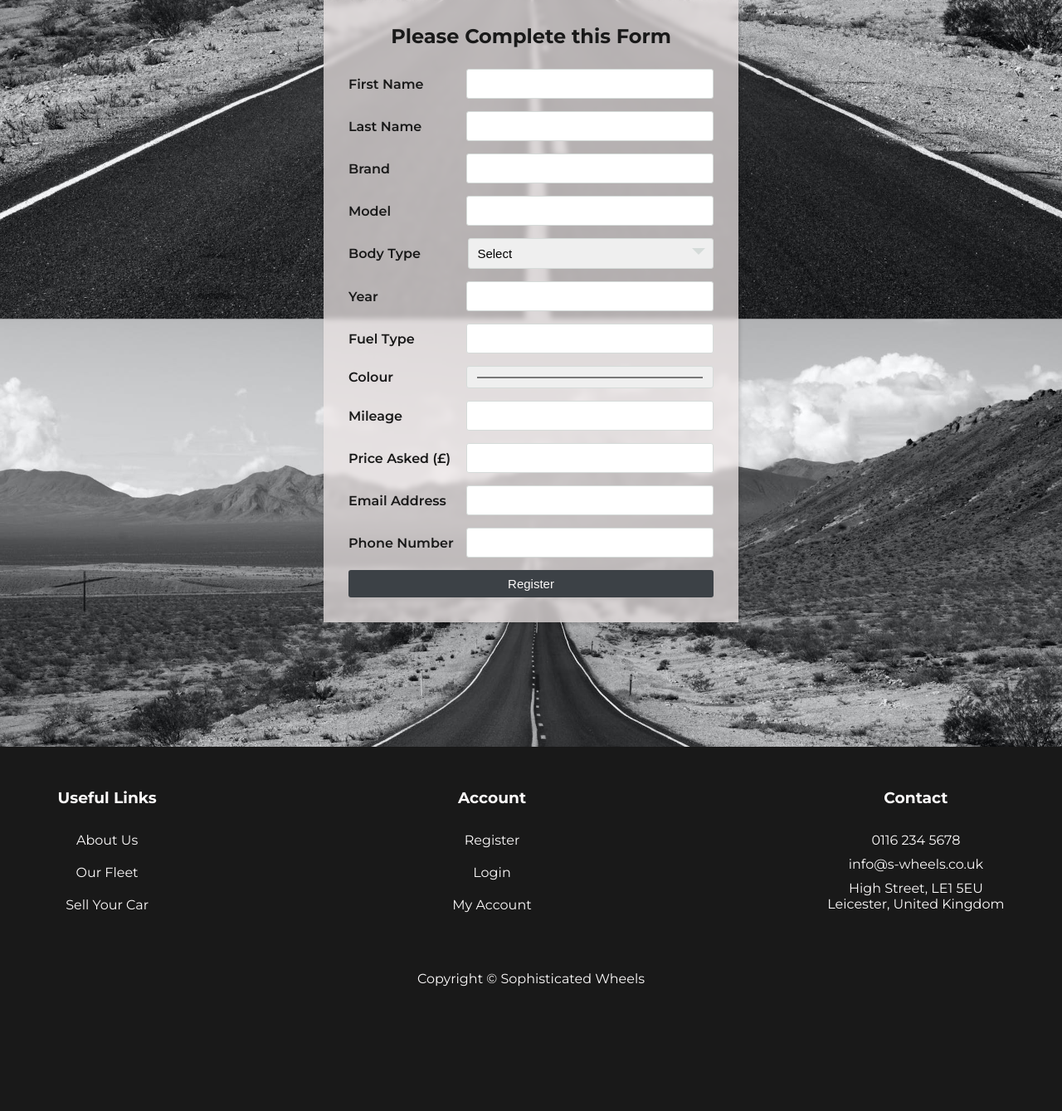
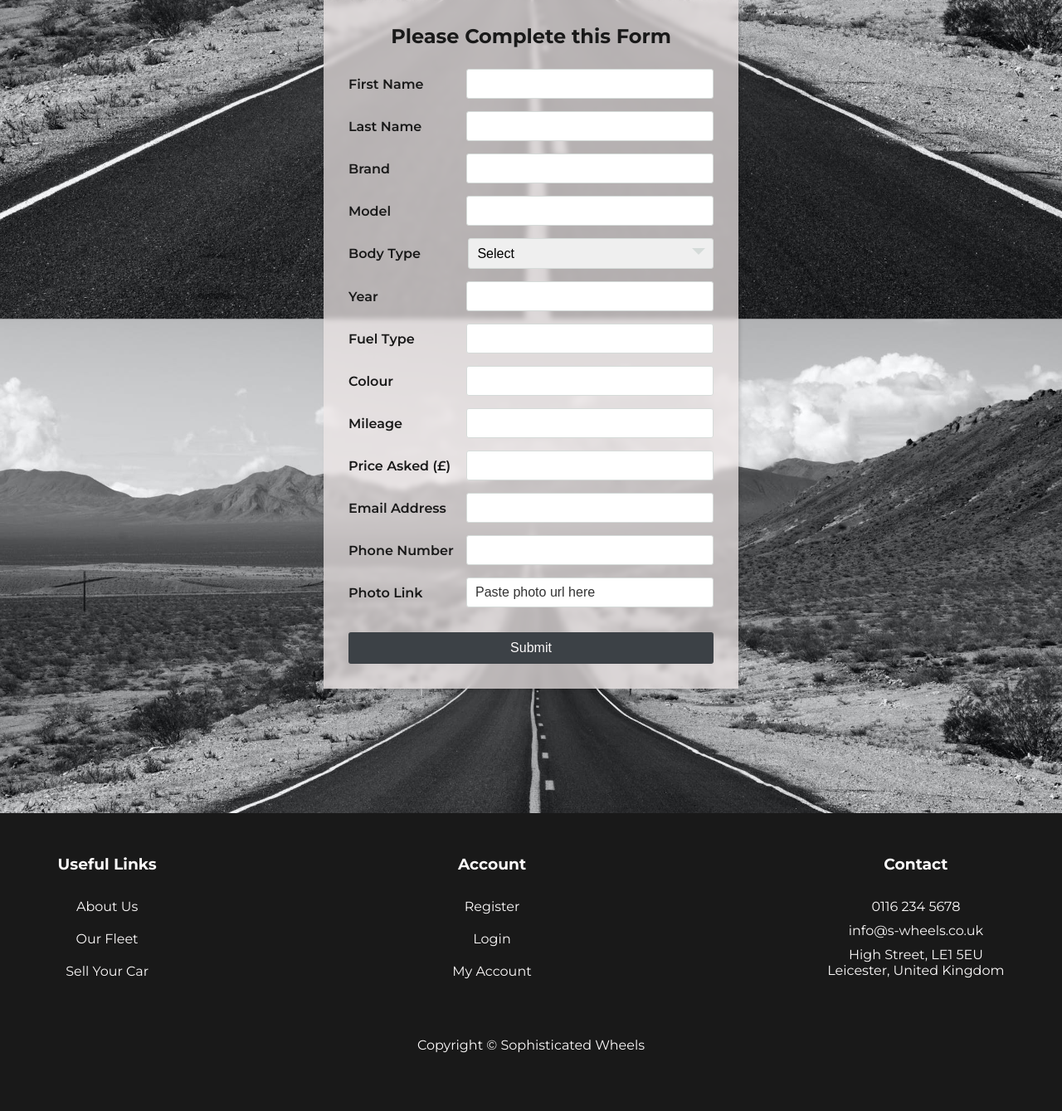
Before and after one commit to Mark-Assessment/r-troaca-sophisticated-wheels-m3-2, a Flask app: page /sell_car in a window 1280 px wide. Shown: the part 469-1808 px from the top of the page at 83% size. Before the commit the page ends 1658 px from the top, so only its background shows below. Run offline with Flask 3, Linux system fonts and the light colour scheme; the visitor is signed in with stand-in values (Sample User, id 1); some libraries are stand-ins or nearby versions.

Commit message:
Add sell_car route to app.py

```diff
--- a/app.py
+++ b/app.py
@@ -90,8 +90,33 @@ def our_fleet():
     return render_template("our_fleet.html")
 
 
-@app.route("/sell_car")
+@app.route("/sell_car", methods=["GET", "POST"])
 def sell_car():
+    """
+    Returns Sell Your Car page and sends the form to the database when posted.
+    """
+    if request.method == 'POST':
+        cars = mongo.db.cars
+        car = {
+            'fname': request.form.get('fname'),
+            'lname': request.form.get('lname'),
+            'brand': request.form.get('brand'),
+            'model': request.form.get('model'),
+            'body_type': request.form.get('body_type'),
+            'year': request.form.get('year'),
+            'fuel': request.form.get('fuel'),
+            'colour': request.form.get('colour'),
+            'mileage': request.form.get('mileage'),
+            'price': request.form.get('price'),
+            'email': request.form.get('email'),
+            'telephone': request.form.get('telephone'),
+            'photo_link': request.form.get('photo_link')
+        }
+
+        # Insert data into MongoDB
+        cars.insert_one(car)
+
+        return redirect(url_for('account'))
     return render_template("sell_car.html")
 
 
@@ -102,6 +127,7 @@ def account():
         # grab the session user's username from db
         username = mongo.db.users.find_one(
             {"username": session["user"]})["username"]
+        cars = list(mongo.db.plants.find().sort("car", 1))
         return render_template("account.html", username=username)
     else:
         return render_template("login.html")
--- a/static/css/styles.css
+++ b/static/css/styles.css
@@ -944,7 +944,7 @@ input::placeholder {
   height: 100%;
   border: 0px;
   padding: 8px 10px;
-  font-size: 15px;
+  font-size: 16px;
   border: 1px solid #d5dbd9;
   border-radius: 3px;
 }
@@ -961,8 +961,9 @@ input::placeholder {
 
 .wrapper .sell-form .inputfield .btn{
   width: 100%;
-   padding: 8px 10px;
-  font-size: 15px;
+  margin-top: 15px;
+  padding: 10px 10px;
+  font-size: 16px;
   border: 0px;
   background:  #3c4146;
   color:#fcfafa;
--- a/templates/sell_car.html
+++ b/templates/sell_car.html
@@ -55,7 +55,7 @@
                 </div>
                 <div class="inputfield">
                     <label>Year</label>
-                    <input type="number" class="input" name="year" id="year" required>
+                    <input type="number" class="input" maxlength="4" name="year" id="year" required>
                 </div>
                 <div class="inputfield">
                     <label>Fuel Type</label>
@@ -63,7 +63,7 @@
                 </div>
                 <div class="inputfield">
                     <label>Colour</label>
-                    <input type="color" class="input" name="colour" id="colour" required>
+                    <input type="text" class="input" name="colour" id="colour" required>
                 </div>
                 <div class="inputfield">
                     <label>Mileage</label>
@@ -71,7 +71,7 @@
                 </div>
                 <div class="inputfield">
                     <label>Price Asked (£)</label>
-                    <input type="number" class="input" name="price" id="price" required>
+                    <input type="number" class="input" name="price_asked" id="price_asked" required>
                 </div>
                 <div class="inputfield">
                     <label>Email Address</label>
@@ -82,7 +82,11 @@
                     <input type="tel" class="input" name="telephone" id="telephone" required>
                 </div>
                 <div class="inputfield">
-                    <input type="submit" value="Register" class="btn" >
+                    <label>Photo Link</label>
+                    <input type="url" class="input" name="photo_link" id="photo_link" placeholder="Paste photo url here">
+                </div>
+                <div class="inputfield">
+                    <input type="submit" value="Submit" class="btn">
                 </div>
             </form>
         </div>
```
